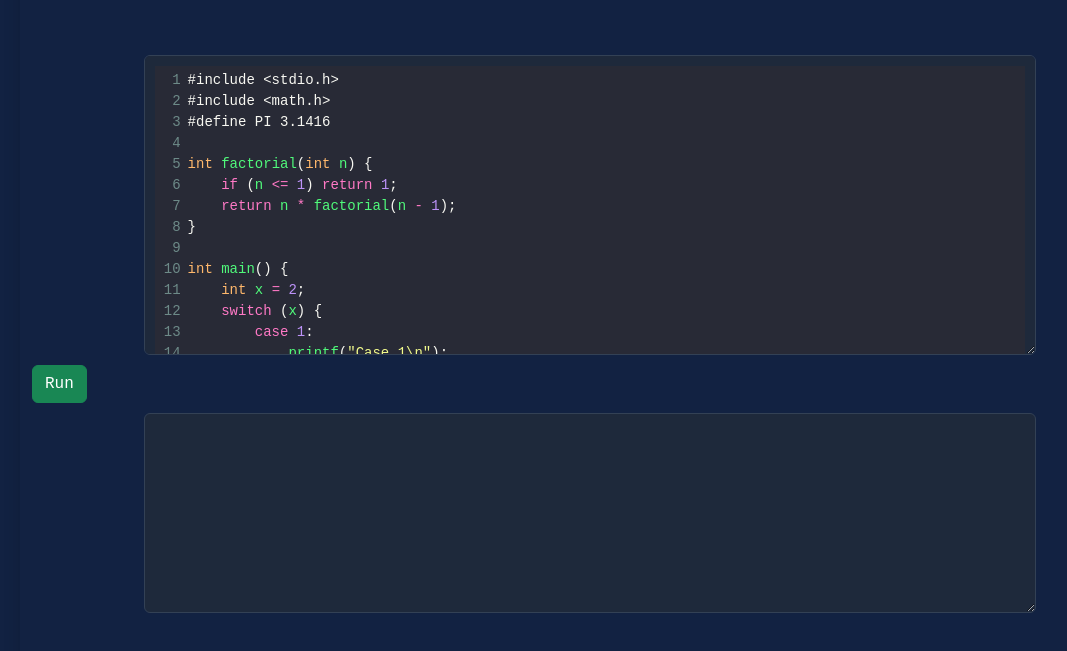
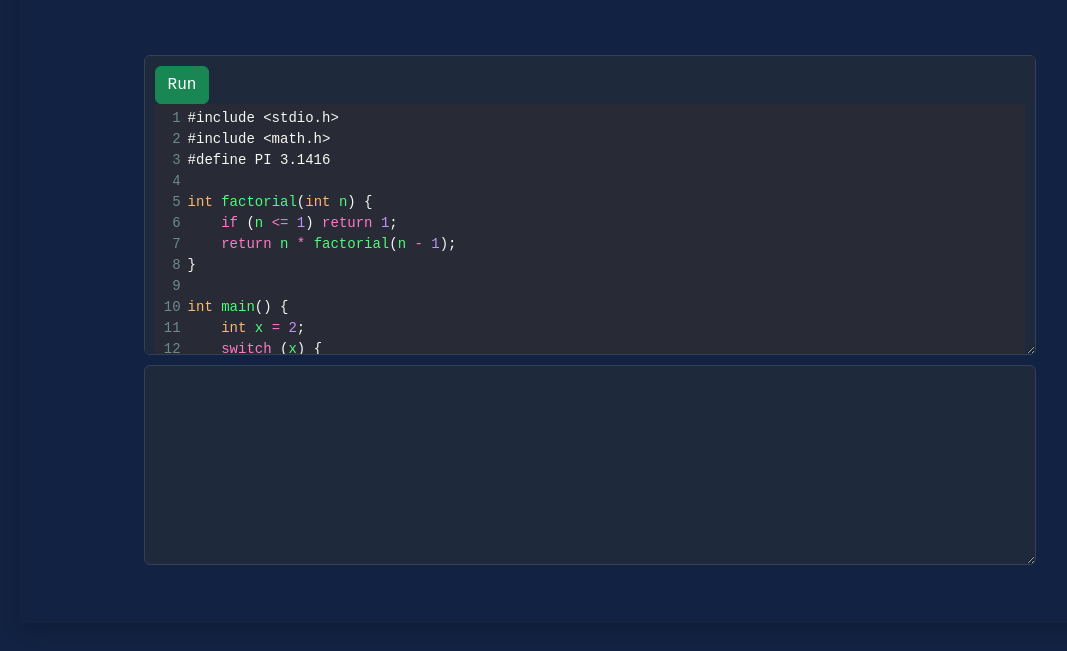
Before and after one commit to AnisurRahmanJU/CRunnerJS, a plain HTML site: page index.html in a window 1280 px wide. Shown: the part 89-740 px from the top of the page, without its empty margins (50-1117 px from the left). Drawn offline with nearby package versions, Linux system fonts and the light colour scheme.

Commit message:
Update index.html

```diff
--- a/index.html
+++ b/index.html
@@ -75,11 +75,10 @@ int main() {
     </textarea>
 
     <!-- CodeMirror editor container -->
-    <div id="editor"></div>
+    <div id="editor">
 
     <!--<div class="d-flex my-3 justify-content-center gap-3">-->
-     <div>
-      <button onclick="runCode()" class="btn btn-success">Run</button>
+     <div> <button onclick="runCode()" class="btn btn-success">Run</button></div>
     </div>
 
     <!-- Output area -->
```
